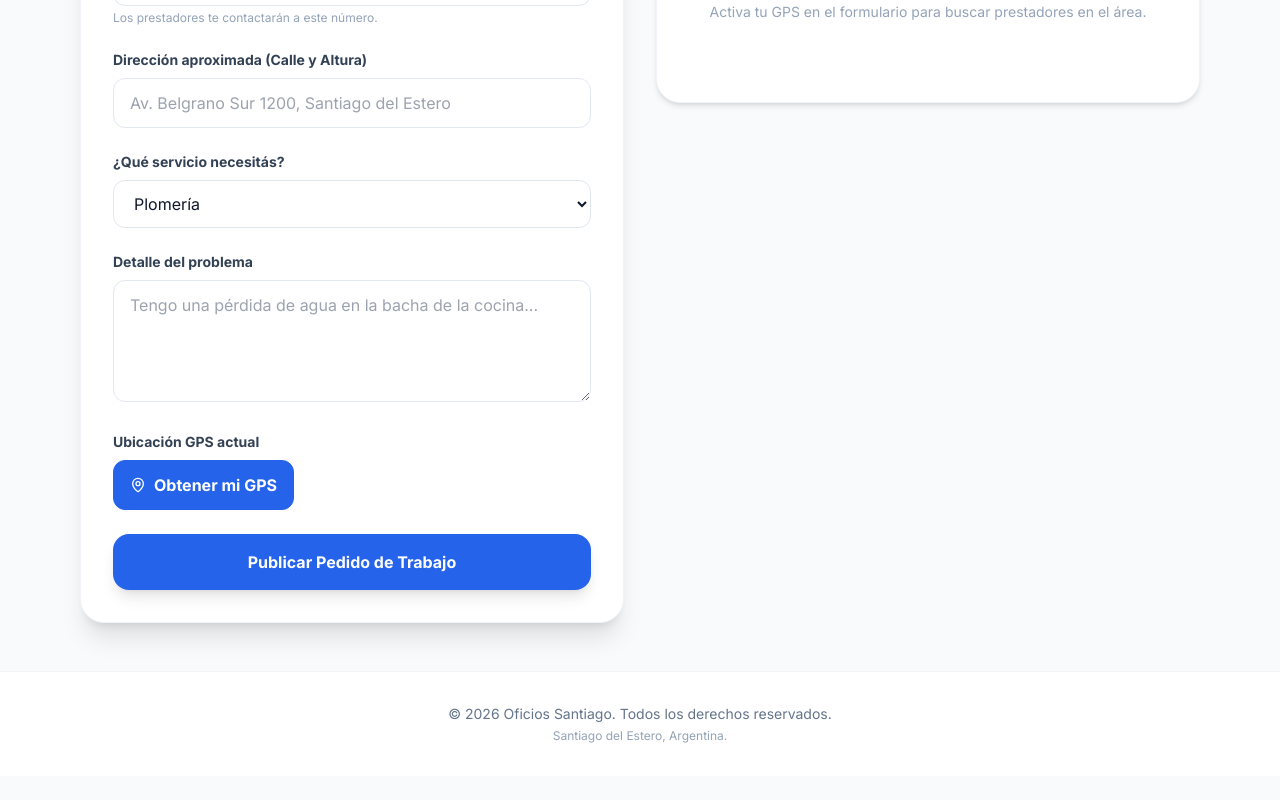
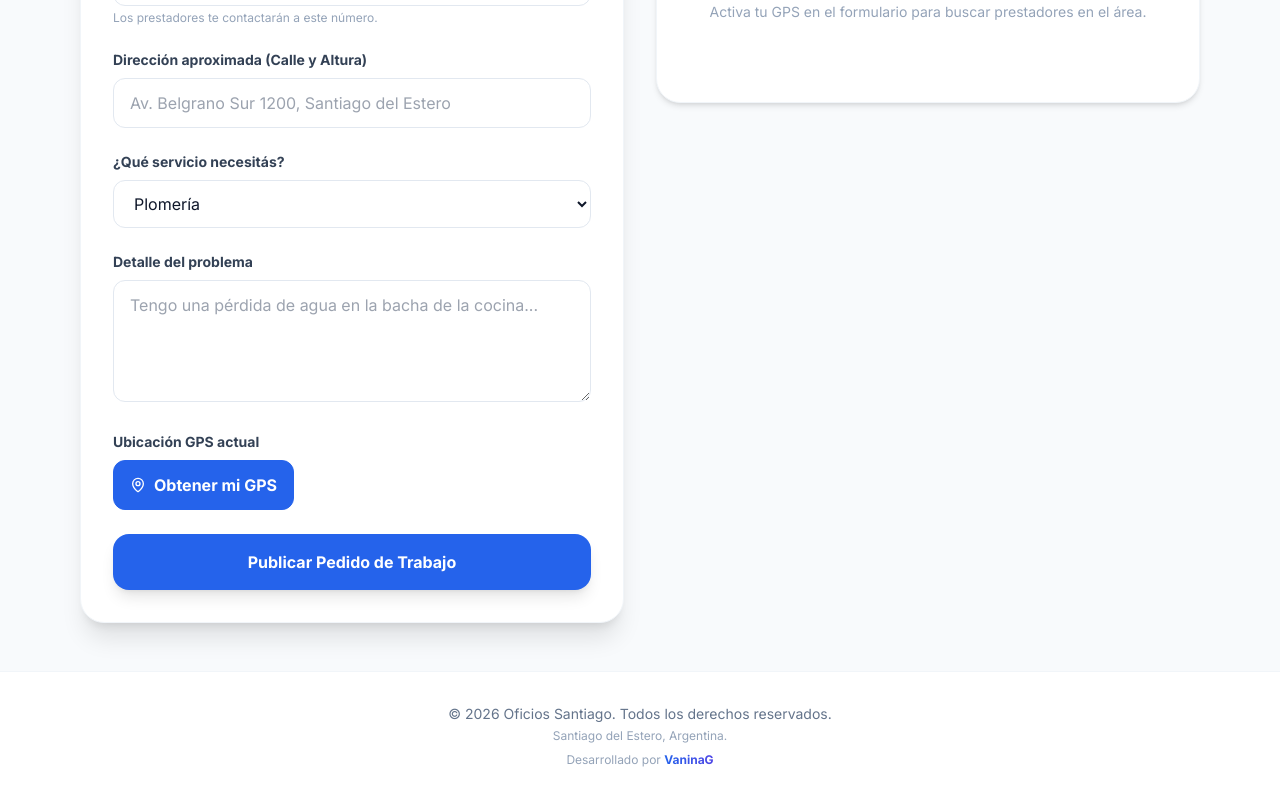
Before and after one commit to poncecancinosvanina-sketch/oficio.santiago, a Next.js app in the folder frontend/: page /solicitar in a window 1280 px wide. Shown: the part 396-1196 px from the top of the page. Before the commit the page ends 1172 px from the top, so only its background shows below. Built offline with nearby package versions, Linux system fonts and the light colour scheme.

Commit message:
Actualizacion de diseno y footer

```diff
--- a/frontend/src/app/layout.tsx
+++ b/frontend/src/app/layout.tsx
@@ -26,6 +26,12 @@
           <div className="max-w-7xl mx-auto px-4">
             <p>&copy; {new Date().getFullYear()} Oficios Santiago. Todos los derechos reservados.</p>
             <p className="mt-1 text-xs text-slate-400">Santiago del Estero, Argentina.</p>
+            <p className="mt-2 text-xs text-slate-400">
+              Desarrollado por{' '}
+              <span className="font-bold bg-gradient-to-r from-blue-600 to-indigo-600 bg-clip-text text-transparent">
+                VaninaG
+              </span>
+            </p>
           </div>
         </footer>
       </body>
```
